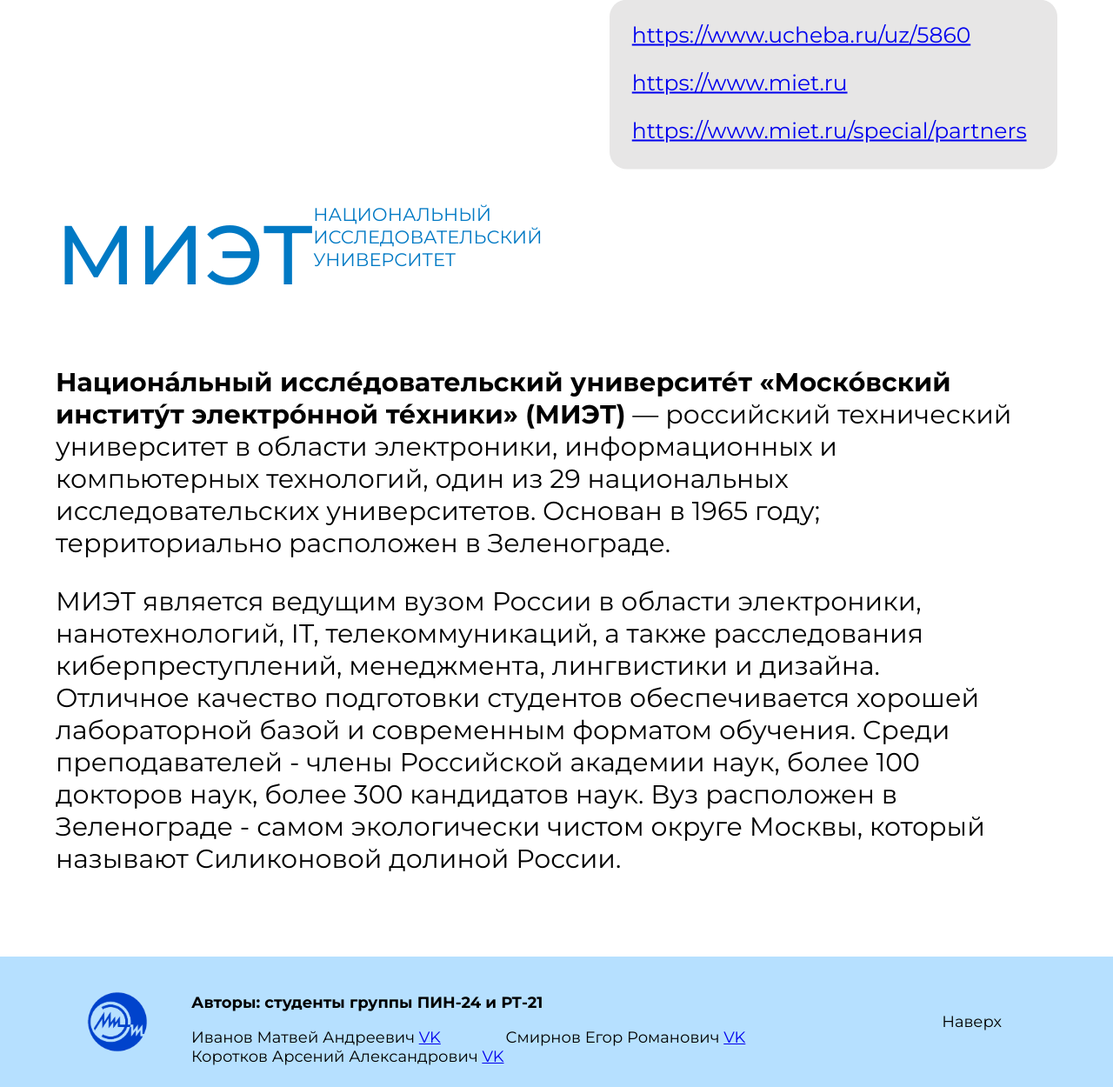
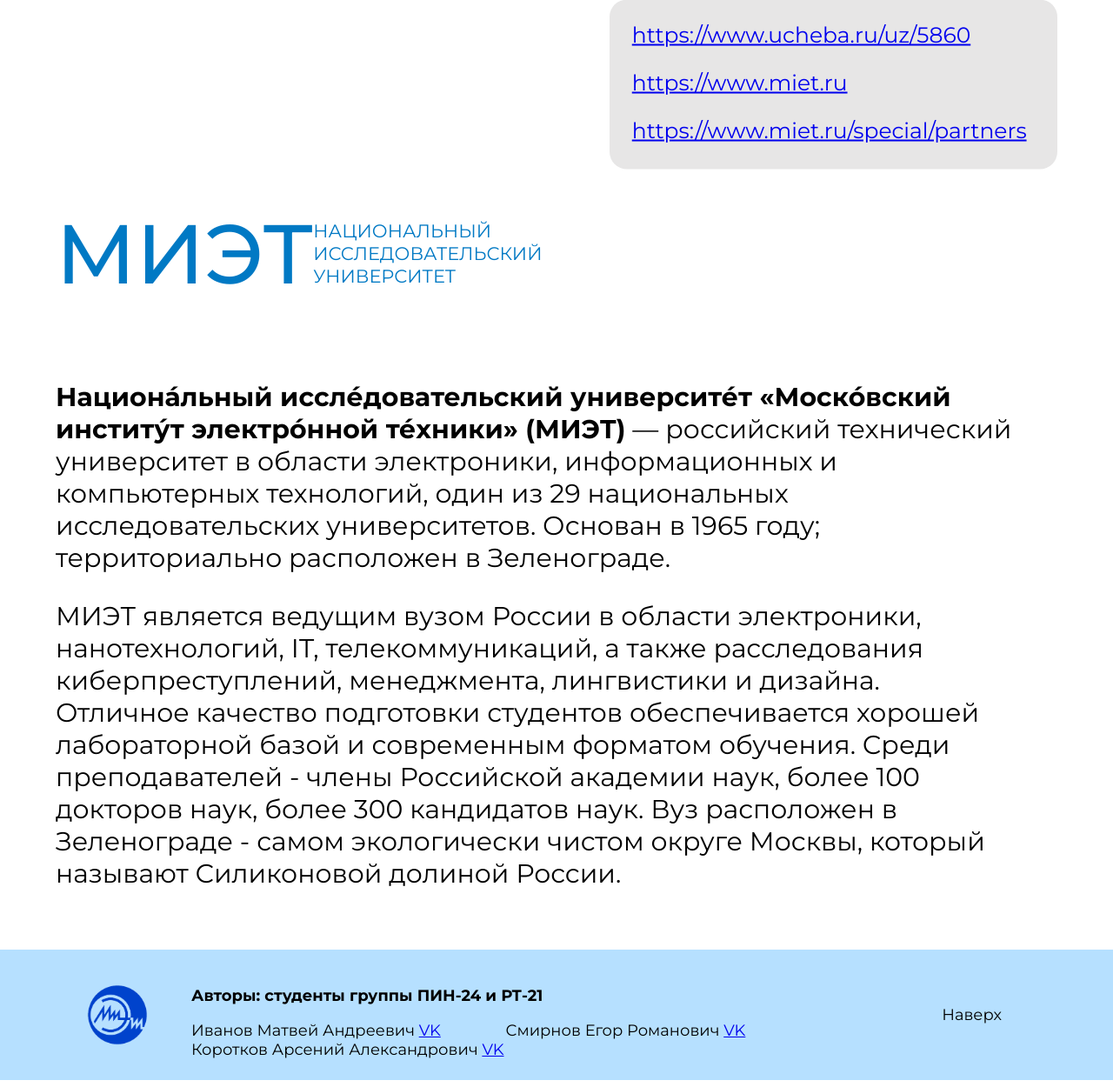
Before and after one commit to matweykai/WebProject, a Django app: page /about_univ in a window 1280 px wide; the page is wider, and only the part inside the window is pictured. Shown: the part 662-1912 px from the top of that part at 87% size. Run offline with Django 4.2, Linux system fonts and the light colour scheme.

Commit message:
Fix text alignment
Fixed text alignment on "about university" page

```diff
--- a/Ynus/static/css/about_univ.css
+++ b/Ynus/static/css/about_univ.css
@@ -66,7 +66,7 @@ section {
   width: 1100px;
   font-family: 'Montserrat', sans-serif;
   font-size: 30px;
-  margin-bottom: 5%;
+  margin-bottom: 3%;
 }
 
 
@@ -74,13 +74,16 @@ section {
   color: #0079C4;
   font-size: 21px;
   text-transform: uppercase;
-  margin-bottom: 10%;
+  margin-bottom: 8%;
+  display: flex;
+}
+.niu_p {
+  padding-top: 19px;
 }
 
 .miet_text b{
   font-size: 96px;
   font-weight: 500;
-  float:left;
 }
 .miet_text p{
   margin-bottom:1px;
--- a/Ynus/website/templates/website/about_univ.html
+++ b/Ynus/website/templates/website/about_univ.html
@@ -18,9 +18,13 @@
     </div>
   </div>
   <div class=container_text>
-    <div class = "miet_text"> <b>Миэт</b>
-        <div class = "natreseacharuniv"></div>
-        <p></p>Национальный</p> <p>Исследовательский</p> <p>Университет</p>
+    <div class = "miet_text">
+      <b>Миэт</b>
+      <div class="niu_p">
+        <p>Национальный</p>
+        <p>Исследовательский</p>
+        <p>Университет</p>
+      </div>
     </div>
     <p><b>Национа́льный иссле́довательский университе́т «Моско́вский институ́т электро́нной те́хники» (МИЭТ)</b> — российский технический университет в области электроники, информационных и компьютерных технологий, один из 29 национальных исследовательских университетов. Основан в 1965 году; территориально расположен в Зеленограде. </p>
     <p>МИЭТ является ведущим вузом России в области электроники, нанотехнологий, IT, телекоммуникаций, а также расследования киберпреступлений, менеджмента, лингвистики и дизайна. Отличное качество подготовки студентов обеспечивается хорошей лабораторной базой и современным форматом обучения. Среди преподавателей - члены Российской академии наук, более 100 докторов наук, более 300 кандидатов наук. Вуз расположен в Зеленограде - самом экологически чистом округе Москвы, который называют Силиконовой долиной России.</p>
```
